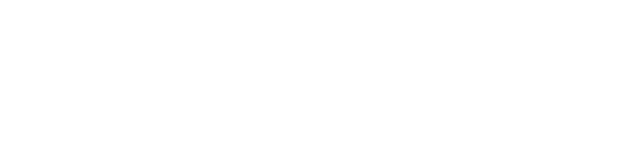
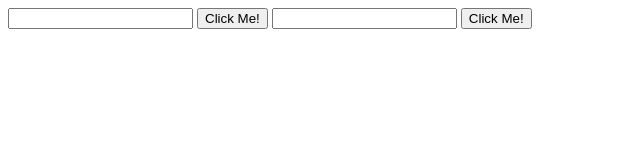
Before and after one commit to rmpcoding/fitness-tracker-mongodb, a website: page public/assets/html/login.html in a window 1280 px wide. Shown: the whole page, without its empty margins (0-640 px from the left). Drawn offline with Linux system fonts and the light colour scheme.

Commit message:
Adds express route to login page

```diff
--- a/Router/html-routes.js
+++ b/Router/html-routes.js
@@ -8,4 +8,8 @@
     res.sendFile(path.resolve('./public/assets/html/index.html'))
 })
 
+router.get('/login', (req, res) => {
+    res.sendFile(path.resolve('./public/assets/html/login.html'))
+})
+
 module.exports = router;
--- a/public/assets/css/styles.css
+++ /dev/null
@@ -1,3 +0,0 @@
-body {
-    color: red;
-}
--- a/public/assets/html/login.html
+++ b/public/assets/html/login.html
@@ -6,6 +6,9 @@
     <title>Study Tracker</title>
 </head>
 <body>
-
+    <input type="username">
+    <button>Click Me!</button>
+    <input type="password">
+    <button>Click Me!</button>
 </body>
 </html>
```
